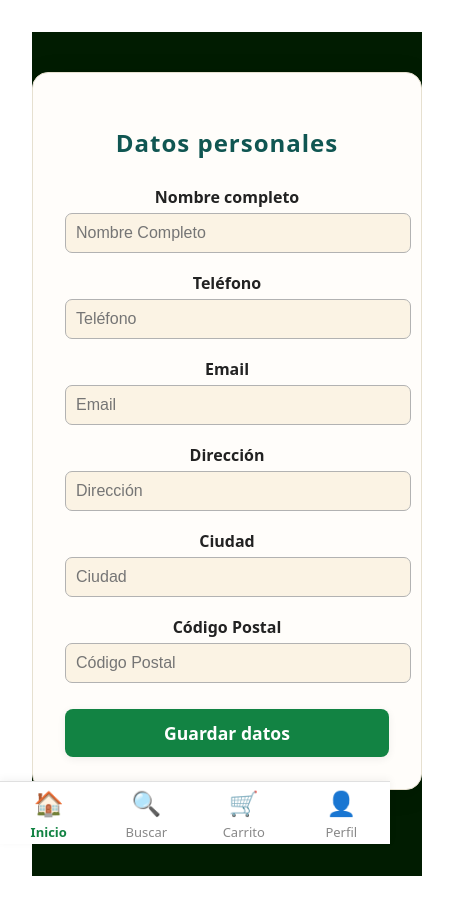
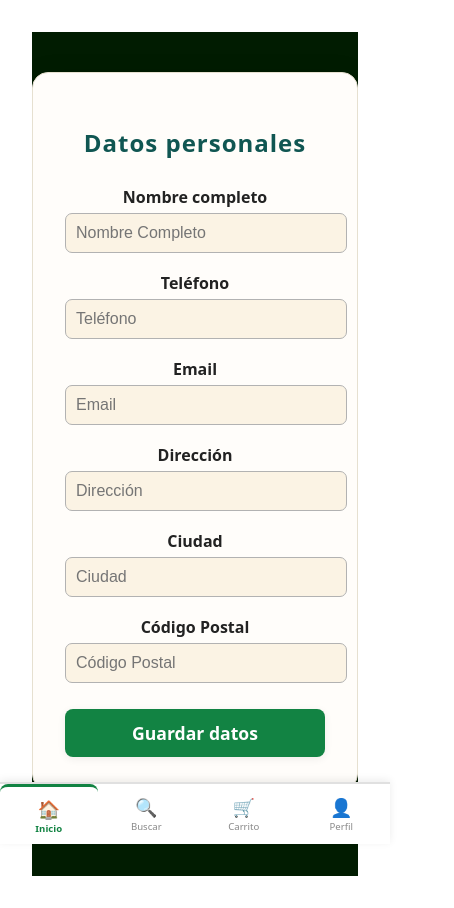
Before and after one commit to wakanina-arch/elbosque, a React (Vite) app in the folder apps/AppPizzaCasera/: page / in a window 390 px wide. Shown: the whole page, 454 px wide, since content can reach past the window. Built offline with nearby package versions, Linux system fonts and the light colour scheme.

Commit message:
✨ Cambiar título a 'El Bosque', mejorar responsive y accesibilidad (ARIA labels, focus states, mobile-first)

```diff
--- a/apps/AppPizzaCasera/index.html
+++ b/apps/AppPizzaCasera/index.html
@@ -1,12 +1,20 @@
 <!doctype html>
-<html lang="en">
+<html lang="es">
   <head>
     <meta charset="UTF-8" />
-    <link rel="icon" type="image/svg+xml" href="/vite.svg" />
-    <meta name="viewport" content="width=device-width, initial-scale=1.0" />
+    <link rel="icon" type="image/png" href="/icon-192.png" />
+    <meta
+      name="viewport"
+      content="width=device-width, initial-scale=1.0, viewport-fit=cover, user-scalable=yes, maximum-scale=5"
+    />
     <link rel="manifest" href="/manifest.json" />
-    <meta name="theme-color" content="#d32f2f" />
-    <title>Pizza Casera</title>
+    <link rel="apple-touch-icon" href="/icon-192.png" />
+    <meta name="theme-color" content="#011c01" />
+    <meta
+      name="description"
+      content="El Bosque - Plataforma de compra de alimentos y bebidas"
+    />
+    <title>El Bosque</title>
   </head>
   <body>
     <div id="root"></div>
--- a/apps/AppPizzaCasera/src/AppRouter.css
+++ b/apps/AppPizzaCasera/src/AppRouter.css
@@ -1,15 +1,19 @@
 .app-router-container {
   display: flex;
   flex-direction: column;
-  height: 100vh;
-  width: 100vw;
+  height: 100dvh;
+  width: 100%;
+  max-width: 100vw;
   background: #011c01;
+  overflow: hidden;
 }
 
 .app-router-content {
   flex: 1;
   overflow-y: auto;
+  overflow-x: hidden;
   padding-bottom: 80px;
+  -webkit-overflow-scrolling: touch;
 }
 
 .app-router-nav-btn {
@@ -20,29 +24,35 @@
   color: #fff;
   border: none;
   border-radius: 8px;
-  font-size: 1rem;
+  font-size: 0.875rem;
   font-weight: 600;
   cursor: pointer;
   z-index: 50;
   transition: all 0.2s;
+  box-shadow: 0 2px 8px rgba(0, 0, 0, 0.2);
 }
 
 .app-router-nav-btn:hover {
   background-color: #0d5c35;
   transform: translateY(-2px);
-  box-shadow: 0 4px 12px rgba(18, 131, 67, 0.2);
+  box-shadow: 0 4px 12px rgba(18, 131, 67, 0.3);
 }
 
 .app-router-nav-btn:active {
   transform: translateY(0);
 }
 
+.app-router-nav-btn:focus {
+  outline: 3px solid #fff;
+  outline-offset: 2px;
+}
+
 .app-router-nav-btn-prev {
-  left: 20px;
+  left: 12px;
 }
 
 .app-router-nav-btn-next {
-  right: 20px;
+  right: 12px;
 }
 
 .app-router-navbar {
@@ -52,12 +62,13 @@
   right: 0;
   height: 62px;
   background: #fff;
-  border-top: 1px solid #e0e0e0;
+  border-top: 2px solid #e0e0e0;
   display: flex;
   justify-content: space-around;
   align-items: center;
   z-index: 100;
-  box-shadow: 0 -2px 8px rgba(0, 0, 0, 0.05);
+  box-shadow: 0 -2px 8px rgba(0, 0, 0, 0.08);
+  safe-area-inset-bottom: 0;
 }
 
 .app-router-navbar-btn {
@@ -67,24 +78,82 @@
   display: flex;
   flex-direction: column;
   align-items: center;
+  justify-content: center;
   gap: 4px;
-  font-size: 13px;
+  font-size: 0.75rem;
   font-weight: 500;
   color: #888;
   transition: all 0.2s;
-  padding: 8px 0;
+  padding: 8px 12px;
   flex: 1;
+  height: 100%;
 }
 
 .app-router-navbar-btn:hover {
   color: #128343;
+  background-color: rgba(18, 131, 67, 0.05);
+}
+
+.app-router-navbar-btn:focus {
+  outline: 2px solid #128343;
+  outline-offset: -2px;
 }
 
 .app-router-navbar-btn.active {
   color: #128343;
   font-weight: 700;
+  border-top: 3px solid #128343;
 }
 
 .app-router-navbar-emoji {
   font-size: 24px;
 }
+
+/* Responsive Design */
+@media (max-width: 768px) {
+  .app-router-nav-btn {
+    font-size: 0.75rem;
+    padding: 10px 16px;
+    bottom: 70px;
+  }
+
+  .app-router-navbar {
+    height: 62px;
+  }
+
+  .app-router-navbar-btn {
+    font-size: 0.65rem;
+    gap: 2px;
+    padding: 6px 8px;
+  }
+
+  .app-router-navbar-emoji {
+    font-size: 20px;
+  }
+}
+
+@media (max-width: 480px) {
+  .app-router-nav-btn {
+    font-size: 0.65rem;
+    padding: 8px 12px;
+    bottom: 65px;
+  }
+
+  .app-router-navbar {
+    height: 60px;
+  }
+
+  .app-router-navbar-btn {
+    font-size: 0.6rem;
+    gap: 1px;
+    padding: 4px 6px;
+  }
+
+  .app-router-navbar-emoji {
+    font-size: 18px;
+  }
+
+  .app-router-content {
+    padding-bottom: 70px;
+  }
+}
--- a/apps/AppPizzaCasera/src/AppRouter.jsx
+++ b/apps/AppPizzaCasera/src/AppRouter.jsx
@@ -67,15 +67,17 @@ function AppRouter() {
   ];
 
   return (
-    <div className="app-router-container">
-      <div className="app-router-content">
+    <div className="app-router-container" role="application" aria-label="El Bosque - Aplicación de compra">
+      <main className="app-router-content" role="main">
         {pantalla}
-      </div>
+      </main>
 
       {!showUserForm && indice > 0 && (
         <button
           onClick={() => setIndice(indice - 1)}
           className="app-router-nav-btn app-router-nav-btn-prev"
+          aria-label="Ir a la pantalla anterior"
+          title="Pantalla anterior"
         >
           ← Anterior
         </button>
@@ -85,20 +87,25 @@ function AppRouter() {
         <button
           onClick={() => setIndice(indice + 1)}
           className="app-router-nav-btn app-router-nav-btn-next"
+          aria-label="Ir a la próxima pantalla"
+          title="Próxima pantalla"
         >
           Siguiente →
         </button>
       )}
 
-      <nav className="app-router-navbar">
+      <nav className="app-router-navbar" role="navigation" aria-label="Menú principal">
         {navItems.map((item) => (
           <button
             key={item.label}
             onClick={() => item.index !== null ? setIndice(item.index) : setPerfilAbierto(true)}
             className={`app-router-navbar-btn ${item.index === indice ? 'active' : ''}`}
+            aria-current={item.index === indice ? "page" : undefined}
+            aria-label={item.label}
+            title={item.label}
           >
-            <span className="app-router-navbar-emoji">{item.emoji}</span>
-            {item.label}
+            <span className="app-router-navbar-emoji" aria-hidden="true">{item.emoji}</span>
+            <span>{item.label}</span>
           </button>
         ))}
       </nav>
--- a/apps/AppPizzaCasera/src/components/FilmReelCarousel.jsx
+++ b/apps/AppPizzaCasera/src/components/FilmReelCarousel.jsx
@@ -1,4 +1,4 @@
-import React, { useRef, useState, useEffect } from 'react';
+import React, { useRef, useState } from 'react';
 import './FilmReelCarousel.css';
 
 /**
@@ -10,36 +10,9 @@ import './FilmReelCarousel.css';
  */
 export default function FilmReelCarousel({ children }) {
   const scrollContainerRef = useRef(null);
-  const [canScrollLeft, setCanScrollLeft] = useState(false);
-  const [canScrollRight, setCanScrollRight] = useState(true);
   const [isDragging, setIsDragging] = useState(false);
   const [startX, setStartX] = useState(0);
   const [scrollLeft, setScrollLeft] = useState(0);
-
-  const checkScroll = () => {
-    if (scrollContainerRef.current) {
-      const { scrollLeft, scrollWidth, clientWidth } = scrollContainerRef.current;
-      setCanScrollLeft(scrollLeft > 0);
-      setCanScrollRight(scrollLeft < scrollWidth - clientWidth - 10);
-    }
-  };
-
-  useEffect(() => {
-    checkScroll();
-    window.addEventListener('resize', checkScroll);
-    return () => window.removeEventListener('resize', checkScroll);
-  }, []);
-
-  const scroll = (direction) => {
-    if (scrollContainerRef.current) {
-      const scrollAmount = 320;
-      scrollContainerRef.current.scrollBy({
-        left: direction === 'left' ? -scrollAmount : scrollAmount,
-        behavior: 'smooth',
-      });
-      setTimeout(checkScroll, 300);
-    }
-  };
 
   const handleMouseDown = (e) => {
     setIsDragging(true);
@@ -61,7 +34,6 @@ export default function FilmReelCarousel({ children }) {
     const x = e.pageX - scrollContainerRef.current.offsetLeft;
     const walk = (x - startX) * 1.5;
     scrollContainerRef.current.scrollLeft = scrollLeft - walk;
-    checkScroll();
   };
 
   return (
```
Also changed, not shown: apps/AppPizzaCasera/public/manifest.json, 1 other file (tests, documents, lock files or other folders).
